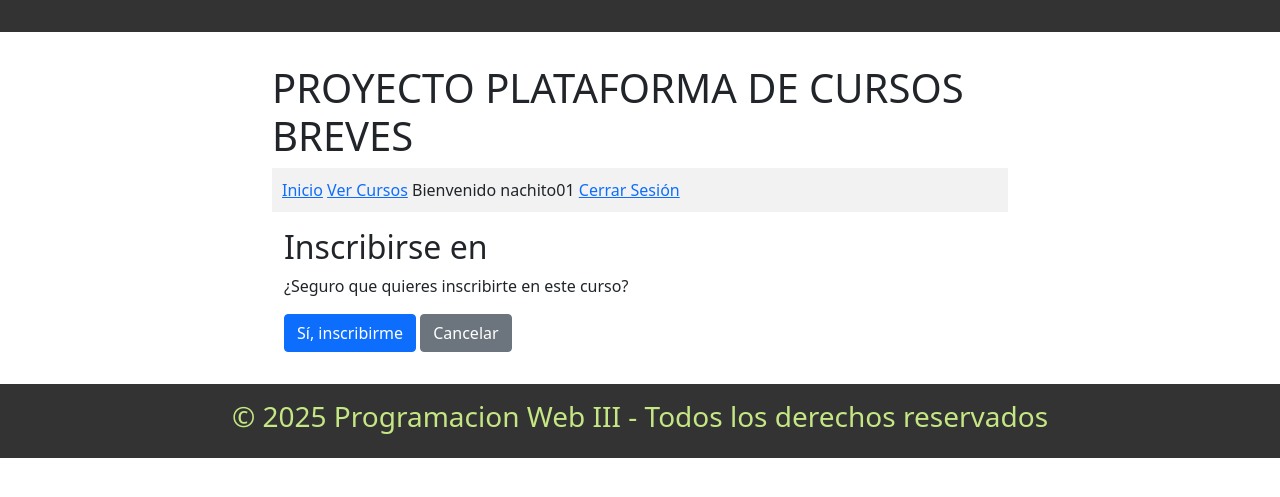
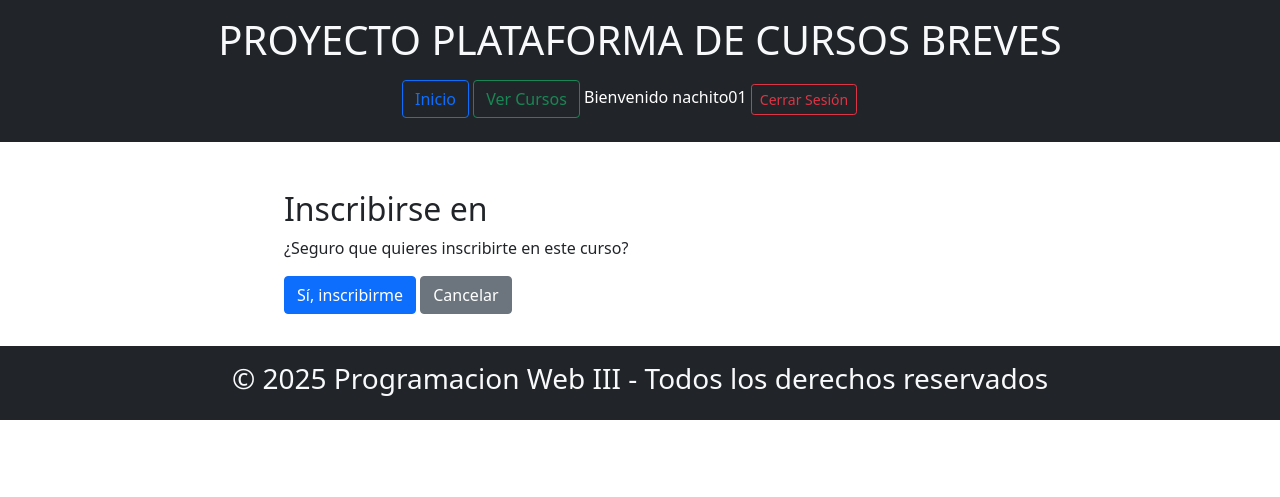
Before and after one commit to ErickCahuapaza10/Grupo-5-Plataforma-de-Cursos-Breves, a Django app: page /inscribirse_curso/1/ in a window 1280 px wide. Shown: the top 497 px of the page. Run offline with Django 5.2, Linux system fonts and the light colour scheme; a user stored in the database is signed in; data comes from the database, SQL or seed files in the repository; both versions use the stored data as it was after the commit.

Commit message:
Commit arreglando el base.html y colocando colores a los botones del nav

```diff
--- a/proy5_PlataformaCursosBreves/aplicacion/static/aplicacion/css/estilo.css
+++ b/proy5_PlataformaCursosBreves/aplicacion/static/aplicacion/css/estilo.css
@@ -7,7 +7,7 @@ body{
 
 header, footer{
     background-color: #333;
-    color: rgb(196, 231, 131);
+    color: #c4e783;
     text-align: center;
     padding: 1em;
 }
--- a/proy5_PlataformaCursosBreves/aplicacion/templates/aplicacion/base.html
+++ b/proy5_PlataformaCursosBreves/aplicacion/templates/aplicacion/base.html
@@ -10,31 +10,29 @@
     <title>Document</title>
 </head>
 <body>
-    <header>
+    <header class="bg-dark text-light py-3">
+      <h1>PROYECTO PLATAFORMA DE CURSOS BREVES</h1>
+      <nav style="background-color:#f2f2f2; padding: 10px;" class="bg-dark text-white py-2">
+        <a class="btn btn-outline-primary" href="{% url 'home' %}">Inicio</a>
+        <a class="btn btn-outline-success" href="{% url 'lista_cursos' %}">Ver Cursos</a>
+
+        {% if user.is_authenticated %}
+          {% if user.perfilusuario.rol == 'maestro' %}
+            <a class="btn btn-outline-warning" href="{% url 'crear_curso' %}">Crear Curso</a>
+            <a class="btn btn-outline-primary" href="{% url 'cursos_creados' %}">Ver mis cursos</a>
+          {% elif user.perfilusuario.rol == 'normal' %}
+            <a class="btn btn-outline-success" href="{% url 'cursos_inscritos' %}">Ver mis cursos inscritos</a>
+          {% endif %}
+          <span>Bienvenido {{ user.username }}</span>
+          <a class="btn btn-outline-danger btn-sm" href="{% url 'salir' %}">Cerrar Sesión</a>
+        {% else %}
+          <a class="btn btn-outline-secondary btn-sm me-2" href="{% url 'login' %}">Iniciar Sesión</a>
+          <a class="btn btn-outline-info btn-sm" href="{% url 'registrar' %}">Registrarse</a>
+        {% endif %}
+      </nav>
     </header>
 
     <main>
-        <h1>PROYECTO PLATAFORMA DE CURSOS BREVES</h1>
-        <nav style="background-color:#f2f2f2; padding: 10px;">
-        <a href="{% url 'home' %}">Inicio</a>
-        <a href="{% url 'lista_cursos' %}">Ver Cursos</a>
-
-    {% if user.is_authenticated %}
-    {% if user.perfilusuario.rol == 'maestro' %}
-      <a href="{% url 'crear_curso' %}">Crear Curso</a>
-      <a href="{% url 'cursos_creados' %}">Ver mis cursos</a>
-    {% elif user.perfilusuario.rol == 'normal' %}
-      <a href="{% url 'cursos_inscritos' %}">Ver mis cursos inscritos</a>
-    {% endif %}
-
-    <span>Bienvenido {{ user.username }}</span>
-    <a href="{% url 'salir' %}">Cerrar Sesión</a>
-  {% else %}
-    <a href="{% url 'login' %}">Iniciar Sesión</a>
-    <a href="{% url 'registrar' %}">Registrarse</a>
-  {% endif %}
-    </nav>
-
       <div class="container mt-3">
         {% if messages %}
           {% for m in messages %}
@@ -44,12 +42,14 @@
             </div>
           {% endfor %}
         {% endif %}
-    {% block content %}{% endblock %}
+
+        {% block content %}
+
+        {% endblock %}
       </div>
-
     </main>
 
-    <footer>
+    <footer class="bg-dark text-light text-center py-3">
         <h3>© 2025 Programacion Web III - Todos los derechos reservados</h3>
     </footer>
 
```
Also changed, not shown: proy5_PlataformaCursosBreves/db.sqlite3, 3 other files. Lines whose indentation alone changed are shown as unchanged.
